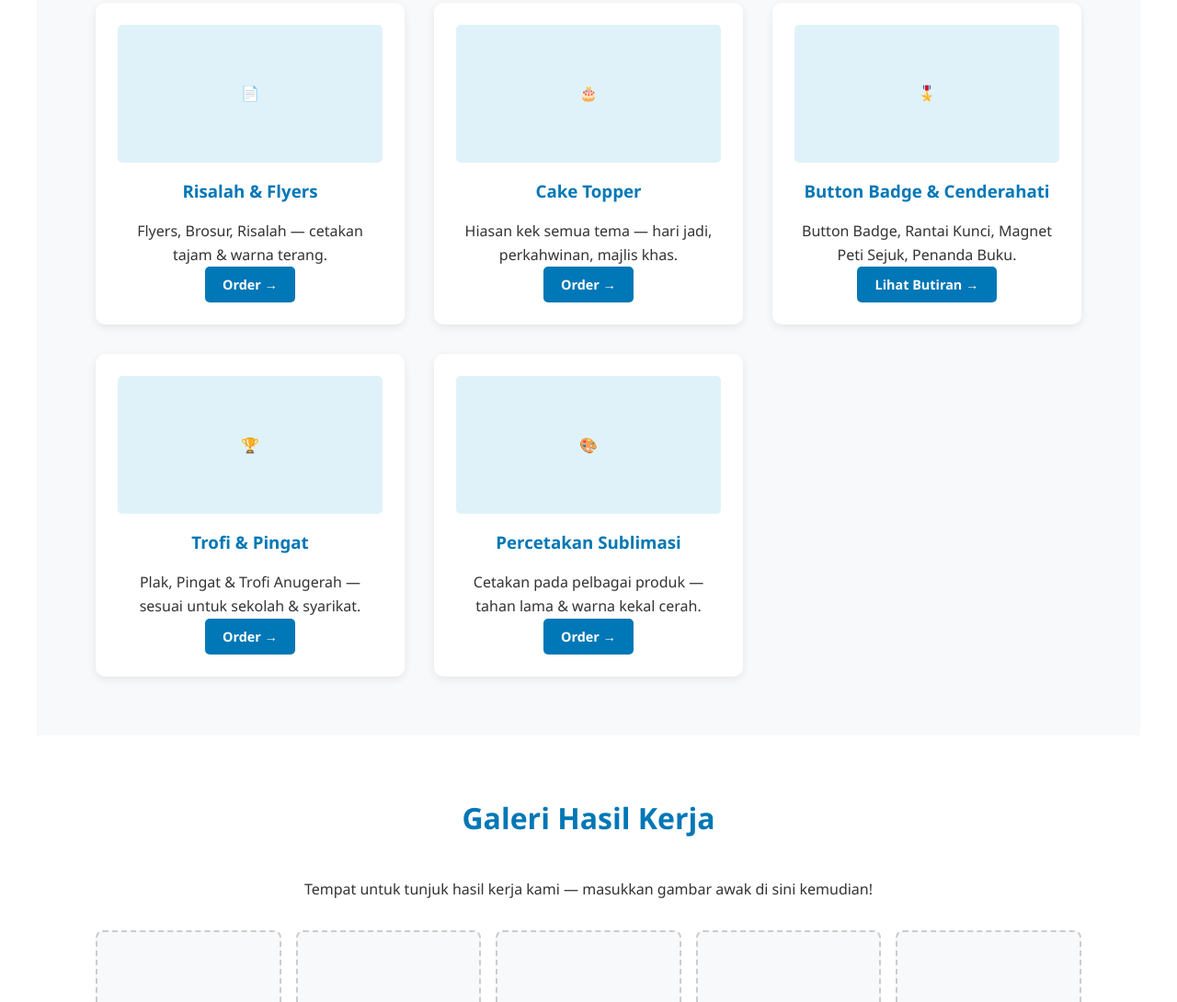
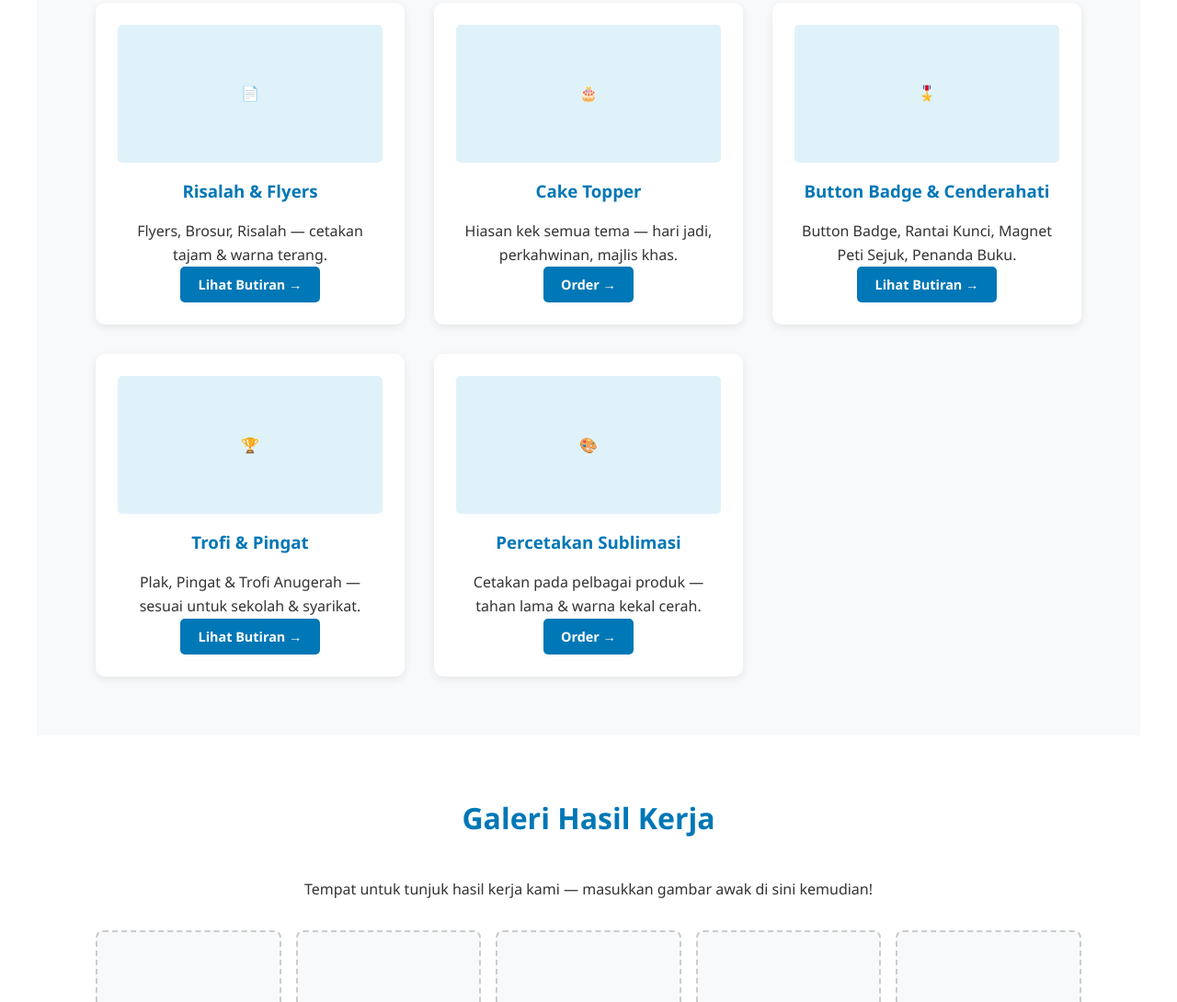
Before and after one commit to yymediaprintingklang/yymediaprintingklang.github.io, a plain HTML site: page index.html in a window 1280 px wide. Shown: the part 1776-2866 px from the top of the page at 92% size. Drawn offline with Linux system fonts and the light colour scheme.

Commit message:
Update index.html

```diff
--- a/index.html
+++ b/index.html
@@ -140,7 +140,7 @@
                 <div class="produk-gambar">📄</div>
                 <h3>Risalah & Flyers</h3>
                 <p>Flyers, Brosur, Risalah — cetakan tajam & warna terang.</p>
-                <a href="https://wasap.my/601162339801/yymediaprinting" target="_blank" class="btn" style="padding: 0.5rem 1.2rem; font-size: 0.9rem;">Order →</a>
+                <a href="flyers.html" class="btn" style="padding: 0.5rem 1.2rem; font-size: 0.9rem;">Lihat Butiran →</a>
             </div>
             <div class="produk-kad">
                 <div class="produk-gambar">🎂</div>
@@ -158,7 +158,7 @@
                 <div class="produk-gambar">🏆</div>
                 <h3>Trofi & Pingat</h3>
                 <p>Plak, Pingat & Trofi Anugerah — sesuai untuk sekolah & syarikat.</p>
-                <a href="https://wasap.my/601162339801/yymediaprinting" target="_blank" class="btn" style="padding: 0.5rem 1.2rem; font-size: 0.9rem;">Order →</a>
+                <a href="trofi.html" class="btn" style="padding: 0.5rem 1.2rem; font-size: 0.9rem;">Lihat Butiran →</a>
             </div>
             <div class="produk-kad">
                 <div class="produk-gambar">🎨</div>
```
